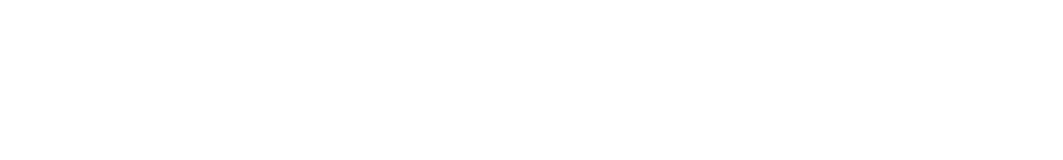
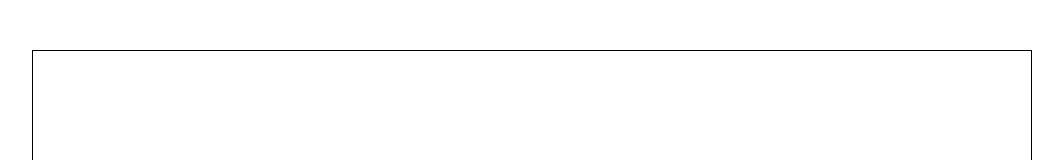
Before and after one commit to webdevsolid/Elastic-collision, a plain HTML site: page index.html in a window 1280 px wide. Shown: the top 160 px of the page, without its empty margins (108-1171 px from the left). Drawn offline with Linux system fonts and the light colour scheme.

Commit message:
added canvas

```diff
--- a/css/styles.css
+++ b/css/styles.css
@@ -1,7 +1,14 @@
 body {
     box-sizing: border-box;
+    max-width: 1000px;
+    margin: 50px auto;
 }
 
 *, ::before, ::after {
     box-sizing: inherit;
 }
+
+canvas {
+    width: 100%;
+    border: 1px black solid;
+}
--- a/index.html
+++ b/index.html
@@ -9,6 +9,6 @@
     <script defer src="js/scripts.js"></script>
 </head>
 <body>
-
+    <canvas></canvas>
 </body>
 </html>
--- a/js/scripts.js
+++ b/js/scripts.js
@@ -1 +1,7 @@
 console.log("init js");
+
+const canvas = document.querySelector("canvas");
+canvas.getContext('2d');
+
+canvas.width = window.innerWidth;
+canvas.height = window.innerHeight;
```
